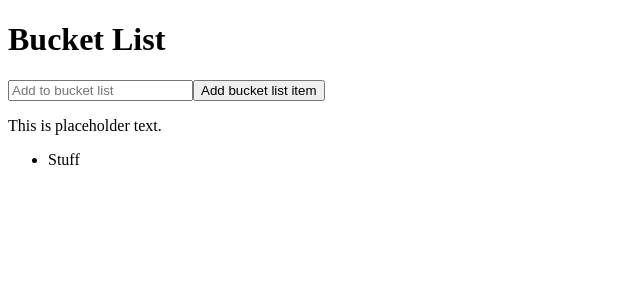
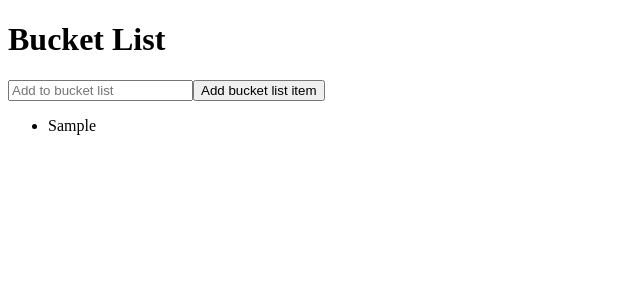
Before and after one commit to Axeljk/uw_m20_bucket_list, a React (Create React App) app: page / in a window 1280 px wide. Both pictures are taken after typing "Sample" into the empty fields and a click on the button "Add bucket list item". Shown: the top 300 px of the page, without its empty margins (0-640 px from the left). Built offline with nearby package versions, Linux system fonts and the light colour scheme.

Commit message:
Submitting the bucket form adds to the list of bucket items.

```diff
--- a/src/components/Bucket/index.js
+++ b/src/components/Bucket/index.js
@@ -9,7 +9,7 @@ export default function Bucket() {
 
 	// Bucket item fuctions.
 	const addBucketItem = (item) => {
-
+		setBucket(current => [...current, item]);
 	};
 	const removeBucketItem = (id) => {
 
@@ -24,7 +24,6 @@ export default function Bucket() {
 		<>
 			<h1>Bucket List</h1>
 			<Form onSubmit={addBucketItem} />
-			<p>This is placeholder text.</p>
 			<BucketItem bucket={bucket} removeBucketItem={removeBucketItem} editBucketItem={editBucketItem} />
 		</>
 	);
--- a/src/components/BucketItem/index.js
+++ b/src/components/BucketItem/index.js
@@ -8,14 +8,16 @@ export default function BucketItem(props) {
 
 	// Submitting edited bucket item.
 	const submitUpdate = (value) => {
-
+		//
 	};
 
 	return (
 		<ul>
-			<li>
-				Stuff
-			</li>
+			{ props.bucket.map((item, index) =>
+				<li key={item.id}>
+					{item.text}
+				</li>
+			)}
 		</ul>
 	);
 };
--- a/src/components/Form/index.js
+++ b/src/components/Form/index.js
@@ -2,28 +2,30 @@ import React, { useState } from "react";
 
 export default function Form(props) {
 	// Form state.
-	const [input, setInput] = useState("");
+	const [input, setInput] = useState({ text: "", count: 1 });
 
 	// Submit button click.
 	const handleSubmit = (event) => {
 		event.preventDefault();
+		console.log(input);
 
-		props.onSubmit({
-			id: 1,
-			text: input
-		});
+		if (input.text)
+			props.onSubmit({
+				id: input.count,
+				text: input.text
+			});
 
-		setInput("");
-	};
+		setInput({ text: "", count: (input.count+1) });
+	}
 
 	// Updates input field with key input.
-	const handleInput = (event) => setInput(event.target.value);
+	const handleInput = (event) => setInput({ text: event.target.value, count: input.count });
 
 	// Form render.
 	return (
 		<>
 			<form className="bucket-form" onSubmit={handleSubmit}>
-				<input type="text" placeholder="Add to bucket list" value={input} name="text" className="bucket-input" onChange={handleInput}></input>
+				<input type="text" placeholder="Add to bucket list" value={input.text} name="text" className="bucket-input" onChange={handleInput}></input>
 				<button className="bucket-button">Add bucket list item</button>
 			</form>
 		</>
```
